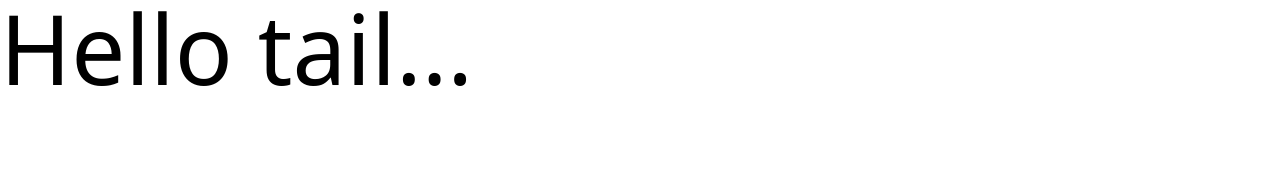
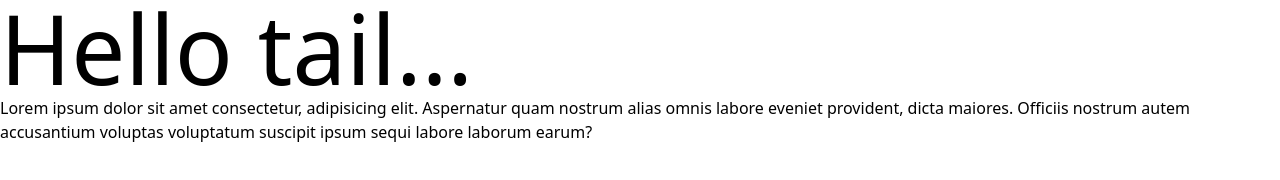
Before and after one commit to shohan-pherones/parcel-tail-testing, a website built with Parcel: page src/index.html in a window 1280 px wide. Built offline with nearby package versions, Linux system fonts and the light colour scheme.

Commit message:
build 2 added

```diff
--- a/src/index.html
+++ b/src/index.html
@@ -9,5 +9,11 @@
   </head>
   <body>
     <h1 class="text-8xl">Hello tail...</h1>
+    <p>
+      Lorem ipsum dolor sit amet consectetur, adipisicing elit. Aspernatur quam
+      nostrum alias omnis labore eveniet provident, dicta maiores. Officiis
+      nostrum autem accusantium voluptas voluptatum suscipit ipsum sequi labore
+      laborum earum?
+    </p>
   </body>
 </html>
```
Also changed, not shown: dist/index.html, 4 other files.
